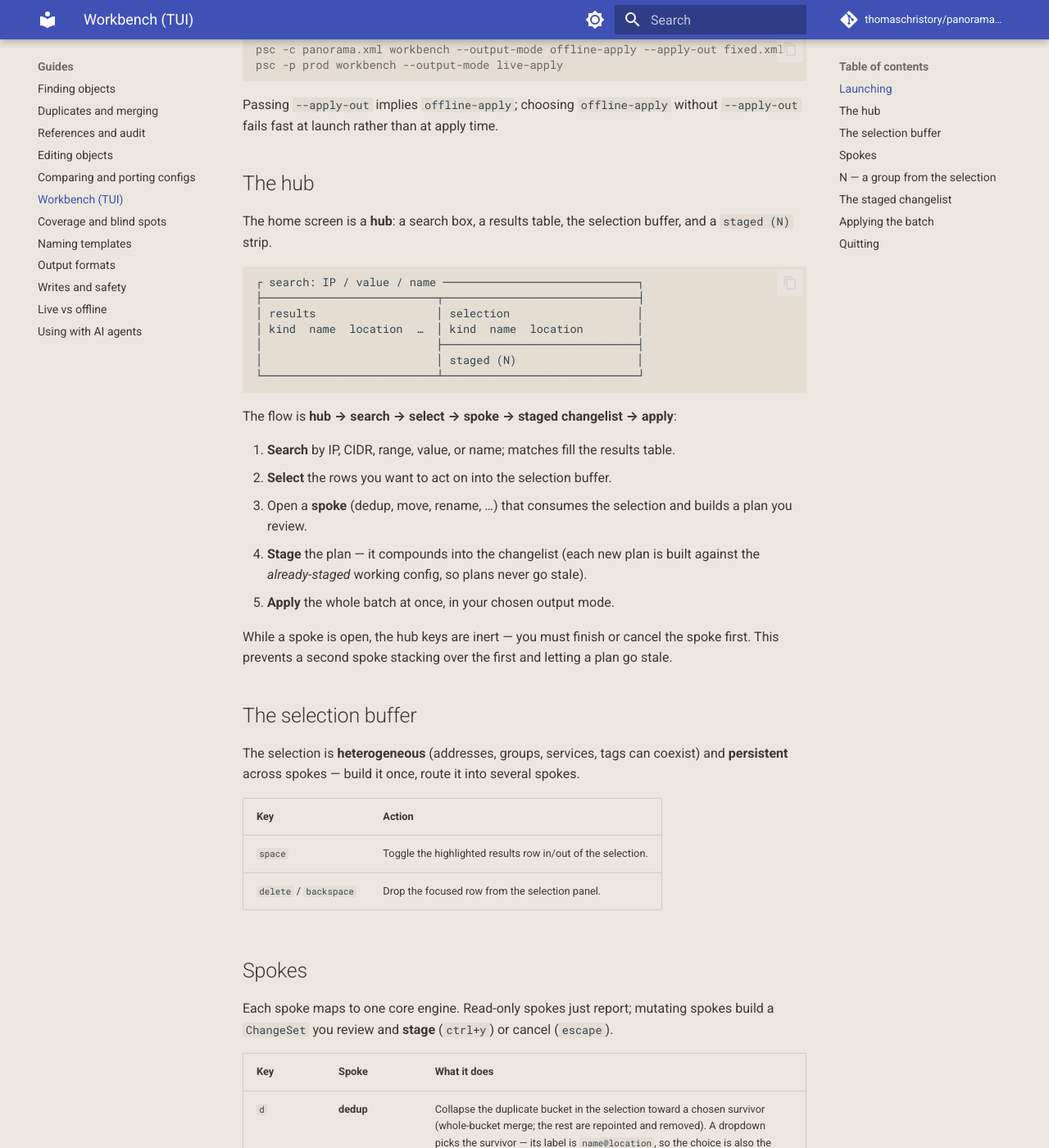
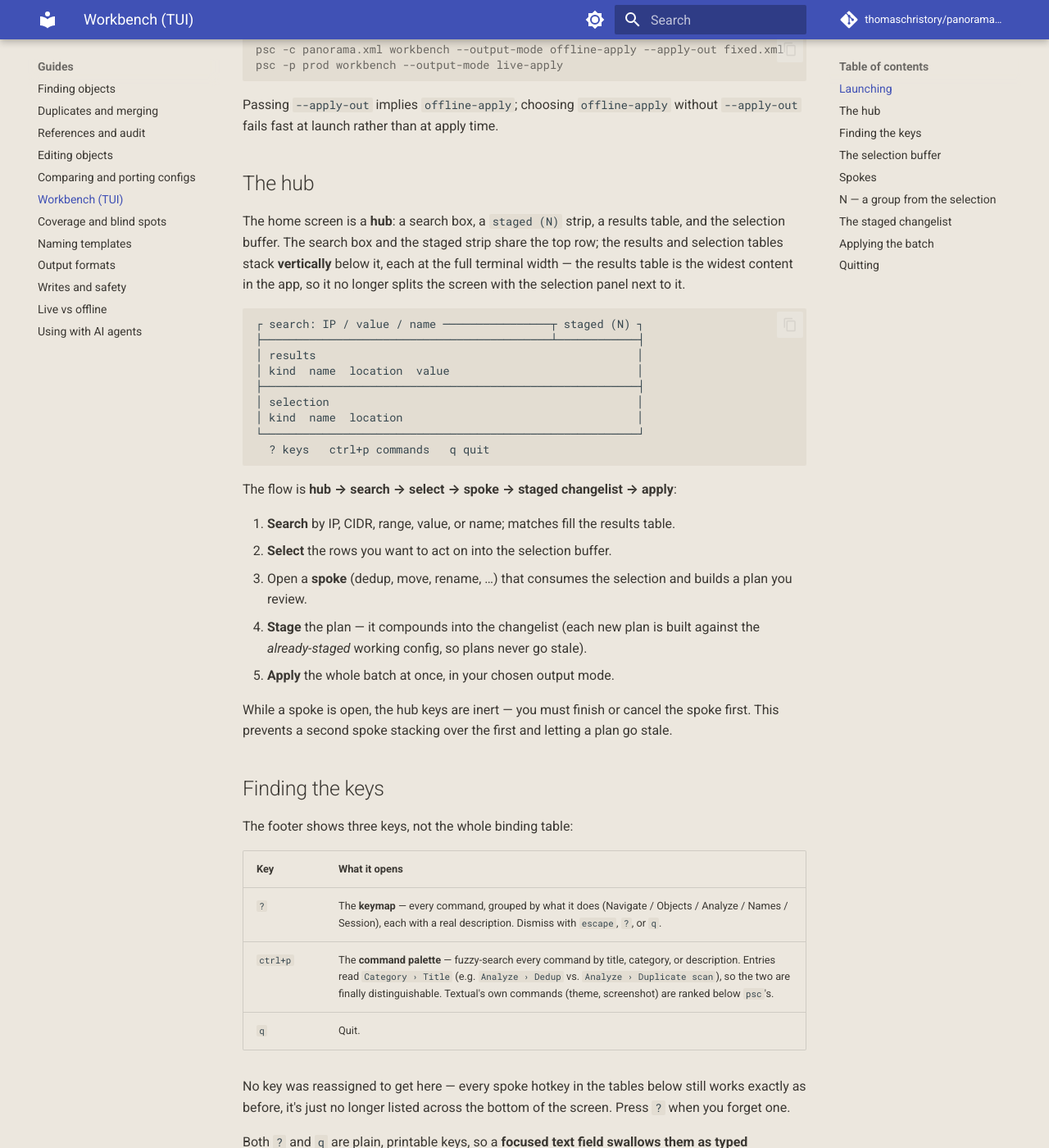
Before and after one commit to thomaschristory/panorama-super-cli, an MkDocs documentation site: the page built from docs/guides/workbench.md, in a window 1280 px wide and 1400 px high, scrolled down 966 px. Shown: the whole window at 82% size. Built offline with MkDocs 1.6.1 and Material for MkDocs 9.7.7, drawn with Linux system fonts in a browser that asks for light colours; comment, search, counter and statistics services are not loaded; some of the changed text lies outside the part shown.

Commit message:
docs: workbench hub layout + key discovery rework
Document the restacked hub (search + staged strip on top, results and
selection tables full-width below) and the new command-discovery model
(footer down to ? / ctrl+p / q; ? opens a grouped keymap overlay, ctrl+p
opens a real command palette). No key was reassigned.

Refs #149, #150

````diff
--- a/docs/guides/workbench.md
+++ b/docs/guides/workbench.md
@@ -45,17 +45,22 @@ Passing `--apply-out` implies `offline-apply`; choosing `offline-apply` without
 
 ## The hub
 
-The home screen is a **hub**: a search box, a results table, the selection
-buffer, and a `staged (N)` strip.
+The home screen is a **hub**: a search box, a `staged (N)` strip, a results
+table, and the selection buffer. The search box and the staged strip share the
+top row; the results and selection tables stack **vertically** below it, each
+at the full terminal width — the results table is the widest content in the
+app, so it no longer splits the screen with the selection panel next to it.
 
 ```
-┌ search: IP / value / name ─────────────────────────────┐
-├──────────────────────────┬─────────────────────────────┤
-│ results                  │ selection                   │
-│ kind  name  location  …  │ kind  name  location        │
-│                          ├─────────────────────────────┤
-│                          │ staged (N)                  │
-└──────────────────────────┴─────────────────────────────┘
+┌ search: IP / value / name ────────────────┬ staged (N) ┐
+├───────────────────────────────────────────┴────────────┤
+│ results                                                │
+│ kind  name  location  value                            │
+├────────────────────────────────────────────────────────┤
+│ selection                                              │
+│ kind  name  location                                   │
+└────────────────────────────────────────────────────────┘
+  ? keys   ctrl+p commands   q quit
 ```
 
 The flow is **hub → search → select → spoke → staged changelist → apply**:
@@ -71,6 +76,27 @@ The flow is **hub → search → select → spoke → staged changelist → appl
 While a spoke is open, the hub keys are inert — you must finish or cancel the
 spoke first. This prevents a second spoke stacking over the first and letting a
 plan go stale.
+
+## Finding the keys
+
+The footer shows three keys, not the whole binding table:
+
+| Key | What it opens |
+| --- | --- |
+| `?` | The **keymap** — every command, grouped by what it does (Navigate / Objects / Analyze / Names / Session), each with a real description. Dismiss with `escape`, `?`, or `q`. |
+| `ctrl+p` | The **command palette** — fuzzy-search every command by title, category, or description. Entries read `Category › Title` (e.g. `Analyze › Dedup` vs. `Analyze › Duplicate scan`), so the two are finally distinguishable. Textual's own commands (theme, screenshot) are ranked below `psc`'s. |
+| `q` | Quit. |
+
+No key was reassigned to get here — every spoke hotkey in the tables below
+still works exactly as before, it's just no longer listed across the bottom of
+the screen. Press `?` when you forget one.
+
+Both `?` and `q` are plain, printable keys, so a **focused text field swallows
+them as typed characters** instead of triggering the binding — this is why
+they briefly disappear from the footer while the search box has focus (right
+after launch, or after clicking into it). Tab or click into the results or
+selection table first. `ctrl+p` is unaffected and always works, from the
+search box or anywhere else in the hub.
 
 ## The selection buffer
 
````
Also changed, not shown: CHANGELOG.md (+20 -0 lines).
